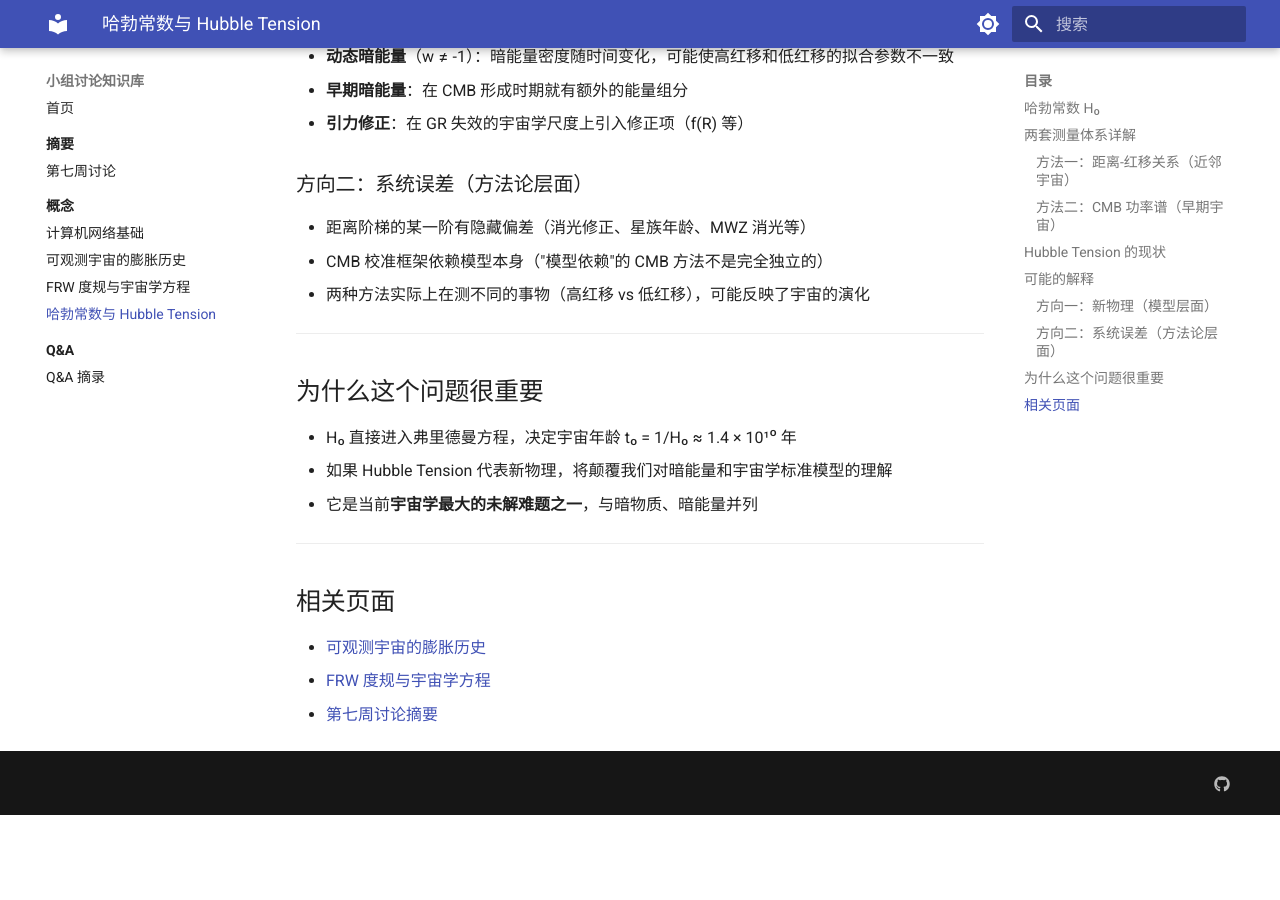
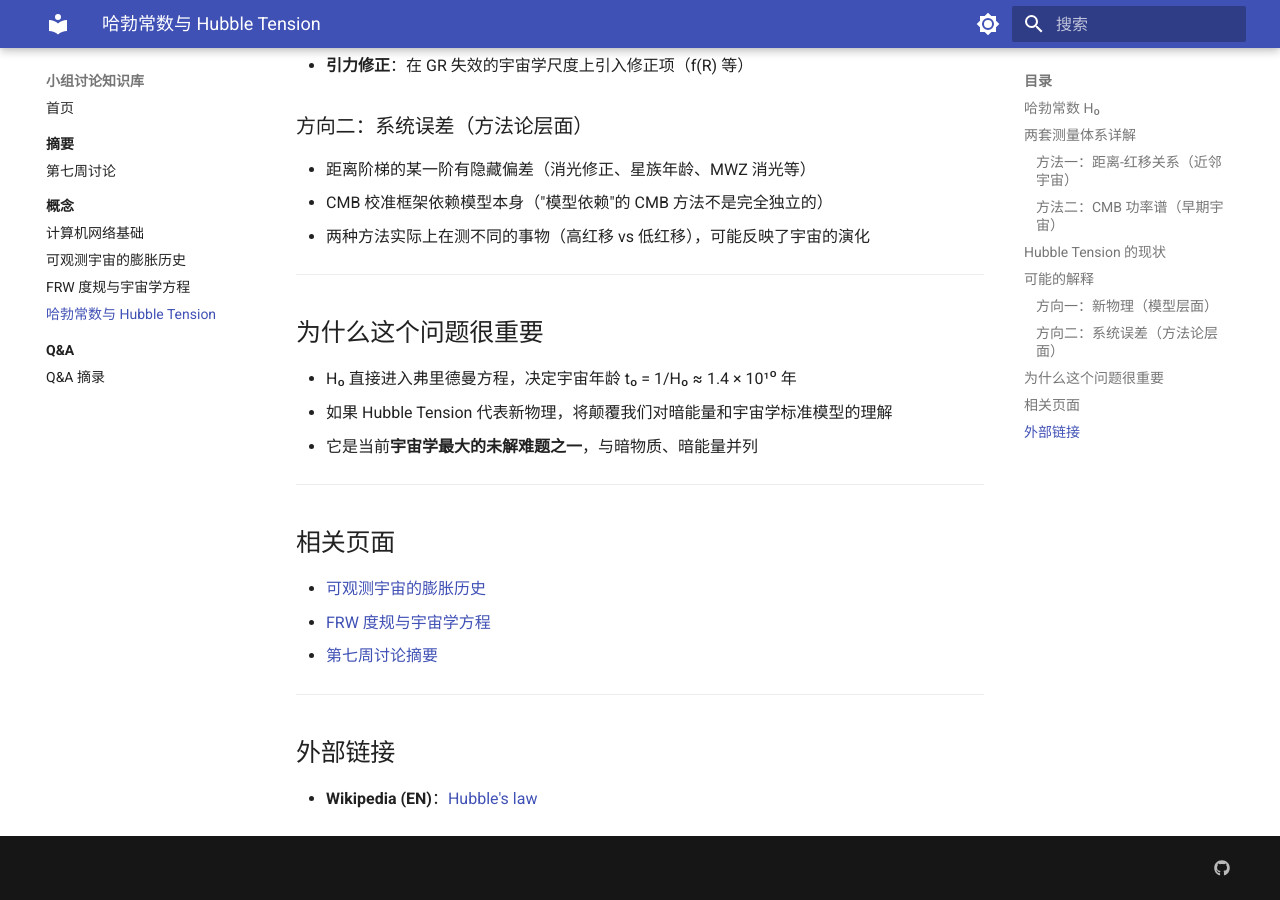
Before and after one commit to xz-freshman/group-discussion-wiki, an MkDocs documentation site: the page built from docs/concepts/哈勃常数与 Hubble Tension.md, in a window 1280 px wide and 900 px high, scrolled down 1917 px. Built offline with MkDocs 1.6.1 and Material for MkDocs 9.7.7, drawn with Linux system fonts in a browser that asks for light colours; before the commit the page ends 2732 px from its top, so only the background shows below that.

Commit message:
添加维基百科外部链接到四个概念页（计算机网络/FRW/可观测宇宙/哈勃常数）

```diff
--- a/docs/concepts/FRW 度规与宇宙学方程.md
+++ b/docs/concepts/FRW 度规与宇宙学方程.md
@@ -125,3 +125,9 @@ dρ/dt = -3(ρ + p/c²) · (ȧ/a)
 - [可观测宇宙的膨胀历史](可观测宇宙的膨胀历史.md)
 - [哈勃常数与 Hubble Tension](哈勃常数与%20Hubble%20Tension.md)
 - [第七周讨论摘要](../summaries/第七周讨论.md)
+
+---
+
+## 外部链接
+
+- **Wikipedia (EN)**：[Friedmann equations](https://en.wikipedia.org/wiki/Friedmann_equations)
--- a/docs/concepts/可观测宇宙的膨胀历史.md
+++ b/docs/concepts/可观测宇宙的膨胀历史.md
@@ -176,3 +176,9 @@ ds² = -c²dt² + a(t)² · (dr² + r²dΩ²)
 - [哈勃常数与 Hubble Tension](哈勃常数与%20Hubble%20Tension.md)
 - [FRW 度规与宇宙学方程](FRW%20度规与宇宙学方程.md)
 - [第七周讨论摘要](../summaries/第七周讨论.md)
+
+---
+
+## 外部链接
+
+- **Wikipedia (EN)**：[Observable universe](https://en.wikipedia.org/wiki/Observable_universe)
--- a/docs/concepts/哈勃常数与 Hubble Tension.md
+++ b/docs/concepts/哈勃常数与 Hubble Tension.md
@@ -88,3 +88,9 @@
 - [可观测宇宙的膨胀历史](可观测宇宙的膨胀历史.md)
 - [FRW 度规与宇宙学方程](FRW%20度规与宇宙学方程.md)
 - [第七周讨论摘要](../summaries/第七周讨论.md)
+
+---
+
+## 外部链接
+
+- **Wikipedia (EN)**：[Hubble's law](https://en.wikipedia.org/wiki/Hubble%27s_law)
--- a/docs/concepts/计算机网络基础.md
+++ b/docs/concepts/计算机网络基础.md
@@ -137,3 +137,9 @@
 - [可观测宇宙的膨胀历史](可观测宇宙的膨胀历史.md)（小组讨论宇宙学部分）
 - [第七周讨论摘要](../summaries/第七周讨论.md)
 - [Q&A 摘录](../qa/Q&A%20摘录.md)
+
+---
+
+## 外部链接
+
+- **Wikipedia (EN)**：[Computer network](https://en.wikipedia.org/wiki/Computer_network)
--- a/mkdocs.yml
+++ b/mkdocs.yml
@@ -2,9 +2,6 @@ site_name: 小组讨论知识库
 site_description: 小组讨论录音整理 — 计算机网络 + 宇宙学基础
 site_author: 余川
 site_url: https://xz-freshman.github.io/group-discussion-wiki/
-
-extra_css:
-  - stylesheets/extra.css
 
 theme:
   name: material
@@ -28,13 +25,18 @@ theme:
     - navigation.sections
     - navigation.expand
     - navigation.indexes
-    - navigation.top
     - toc.follow
     - toc.permalink
     - search.suggest
     - search.highlight
     - content.code.copy
     - content.tabs.link
+    - navigation.top
+    - navigation.bottom
+    - breadcrumbs
+    - feedback.visible
+    - footer.waves
+    - announce.dismiss
 
 extra:
   generator: false
@@ -45,6 +47,7 @@ extra:
 plugins:
   - search:
       lang:
+        - ja
         - zh
 
 nav:
@@ -68,10 +71,12 @@ markdown_extensions:
   - pymdownx.superfences
   - pymdownx.details
   - pymdownx.mark
+  - pymdownx.critic
   - tables
   - attr_list
   - admonition
   - abbr
-  - md_in_html
+  - pymdownx.details
+  - pymdownx.mark
   - toc:
       permalink: true
```
